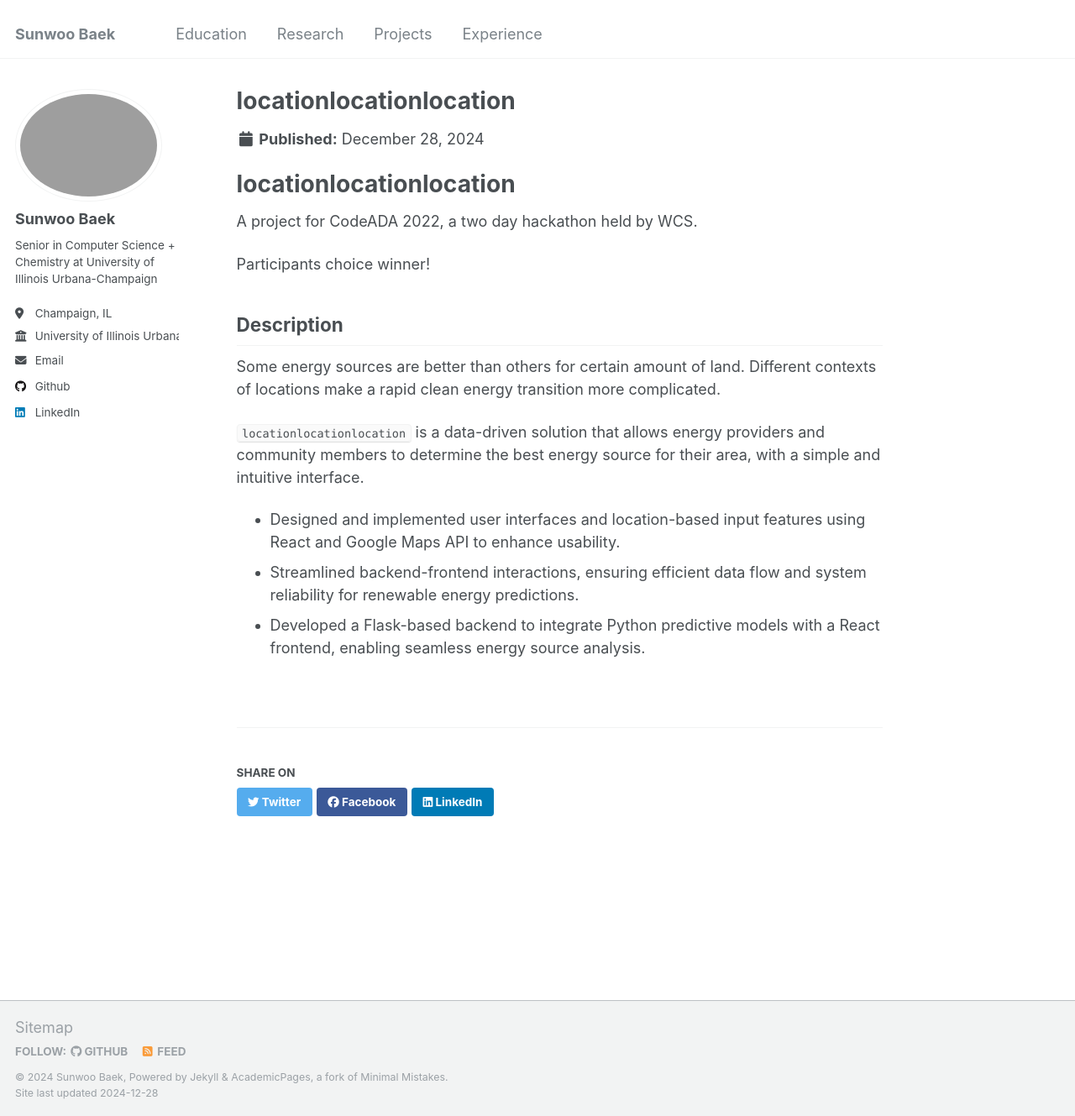
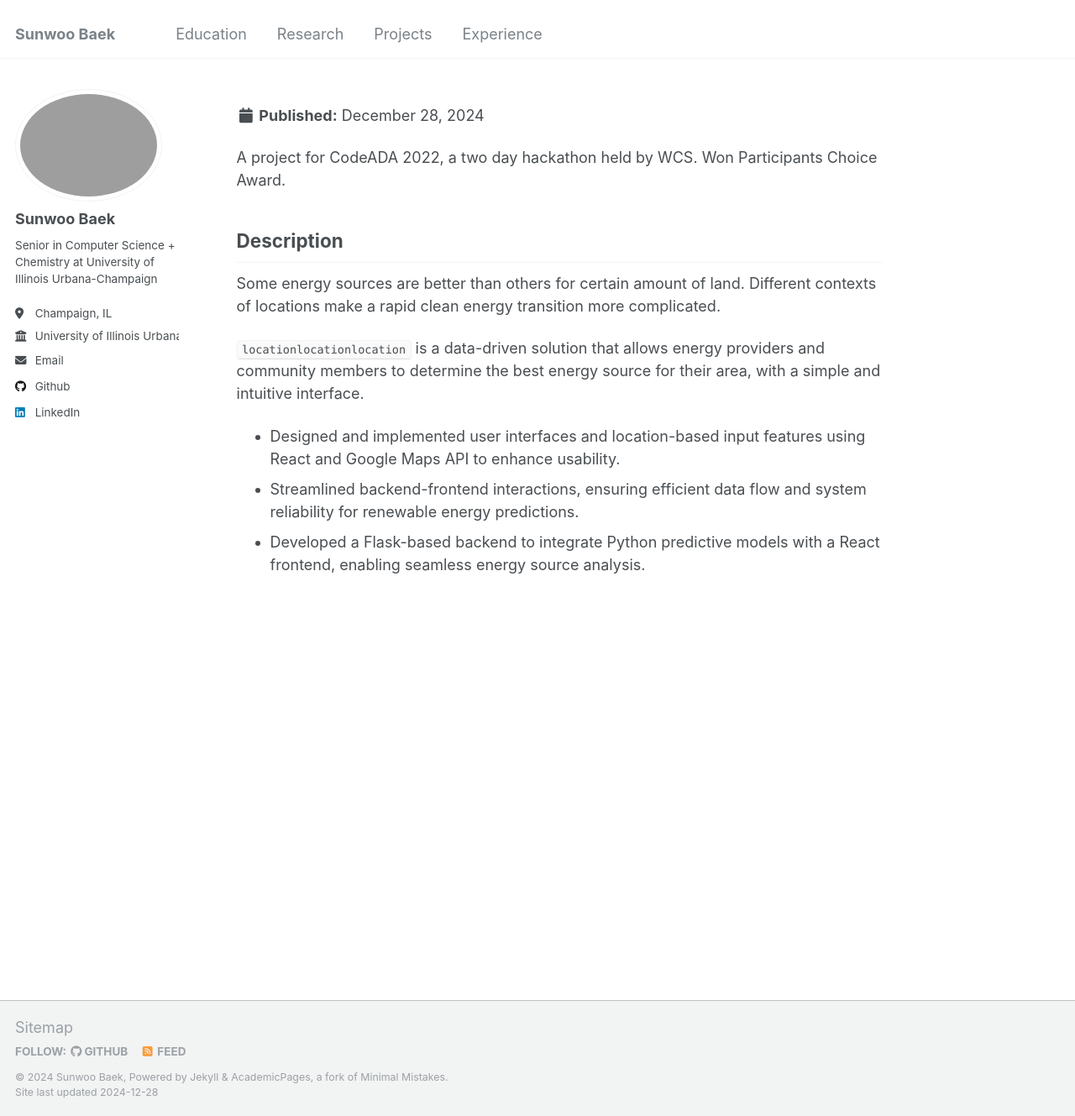
Before and after one commit to sbaek21/sbaek21.github.io, a Jekyll site: the page built from _projects/projects-1.md, in a window 1280 px wide and 1329 px high. Shown: the whole window at 84% size. Built offline with Jekyll 4.4.1, drawn with Linux system fonts in a browser that asks for light colours.

Commit message:
see if image shows in the Projects1

```diff
--- a/_config.yml
+++ b/_config.yml
@@ -236,7 +236,7 @@ defaults:
       author_profile: true
       read_time: true
       comments: true
-      share: true
+      share: false
       related: true
   # _pages
   - scope:
@@ -287,7 +287,7 @@ defaults:
     values:
       layout: single
       author_profile: true
-      share: true
+      share: false
       comments: true
 
 # Sass/SCSS
--- a/_projects/projects-1.md
+++ b/_projects/projects-1.md
@@ -4,12 +4,9 @@ excerpt: "Predicts the amount of renewable energy that an area can produce by Py
 collection: projects
 permalink: /projects/projects-1/
 
+(https://sbaek21.github.io/images/locationlocationlocation.jpg)
 ---
-# locationlocationlocation
-
-A project for CodeADA 2022, a two day hackathon held by WCS.
-
-Participants choice winner!
+A project for CodeADA 2022, a two day hackathon held by WCS. Won Participants Choice Award.
 
 ## Description
 Some energy sources are better than others for certain amount of land. Different contexts of locations make a rapid
```
